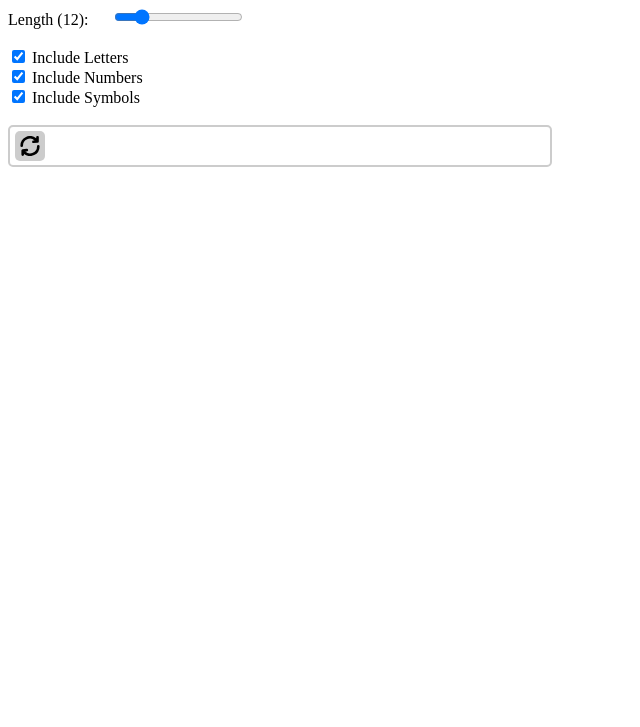
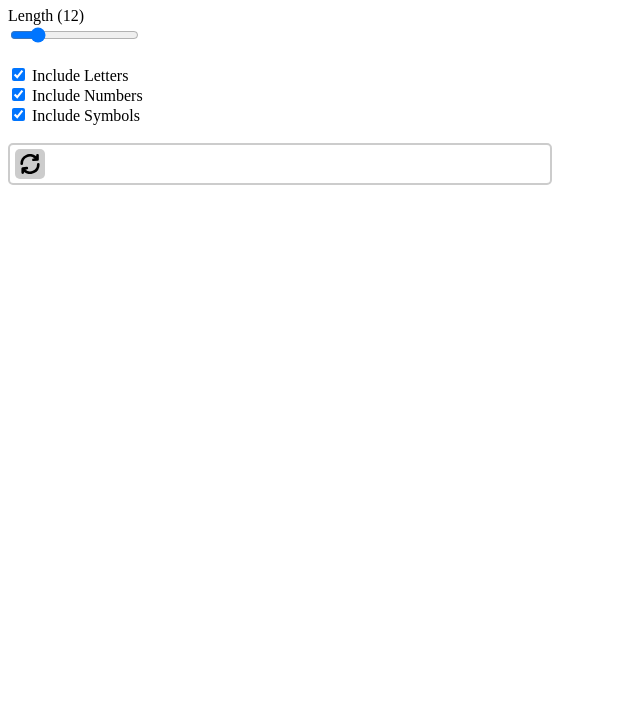
Before and after one commit to shrapnelonset/blastzone, a plain HTML site: page index.html in a window 1280 px wide. Shown: the part 73-800 px from the top of the page, without its empty margins (0-640 px from the left). Drawn offline with Linux system fonts and the light colour scheme.

Commit message:
Update index.html

```diff
--- a/index.html
+++ b/index.html
@@ -7,7 +7,7 @@
 <body>
     <h1>Password Generator</h1>
     <form id="password-form" action="/generate" method="post">
-        <label for="length" id="length-label">Length (<span id="slider-value">12</span>):</label>
+        <label for="length">Length (<span id="slider-value">12</span>)</label><br>
         <input type="range" id="length" name="length" min="4" max="50" value="12" oninput="updateSliderValue(this.value)"><br><br>
 
         <input type="checkbox" id="letters" name="letters" checked>
```
